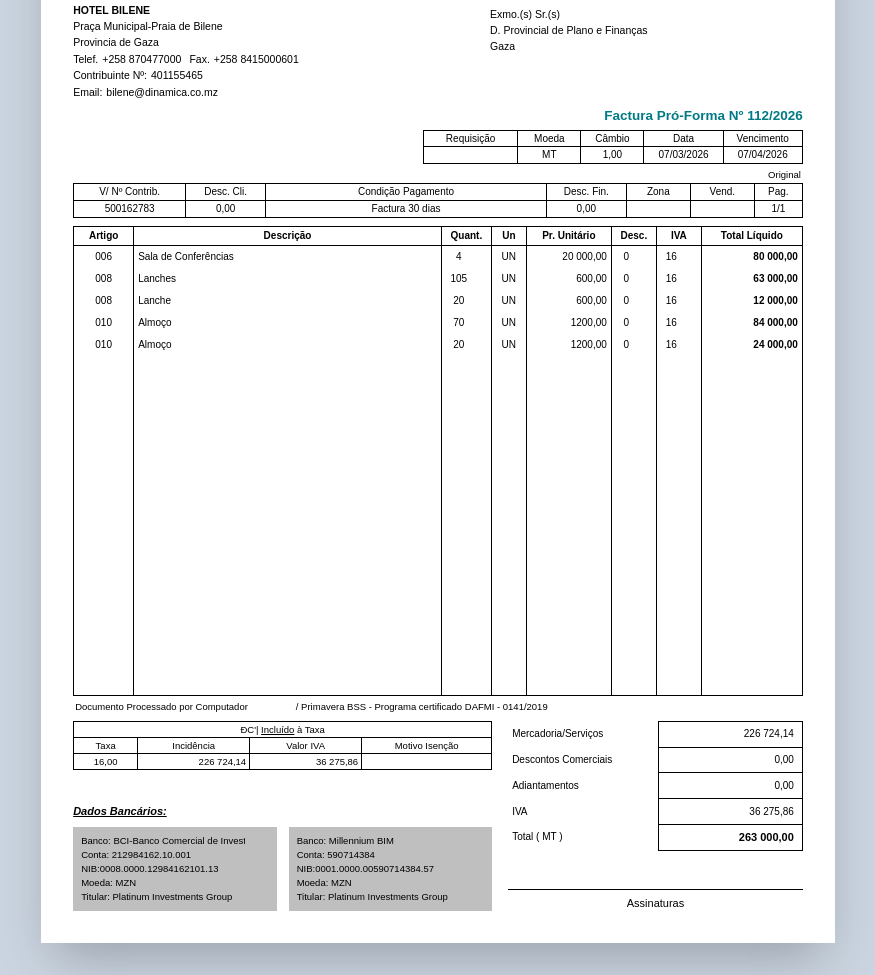
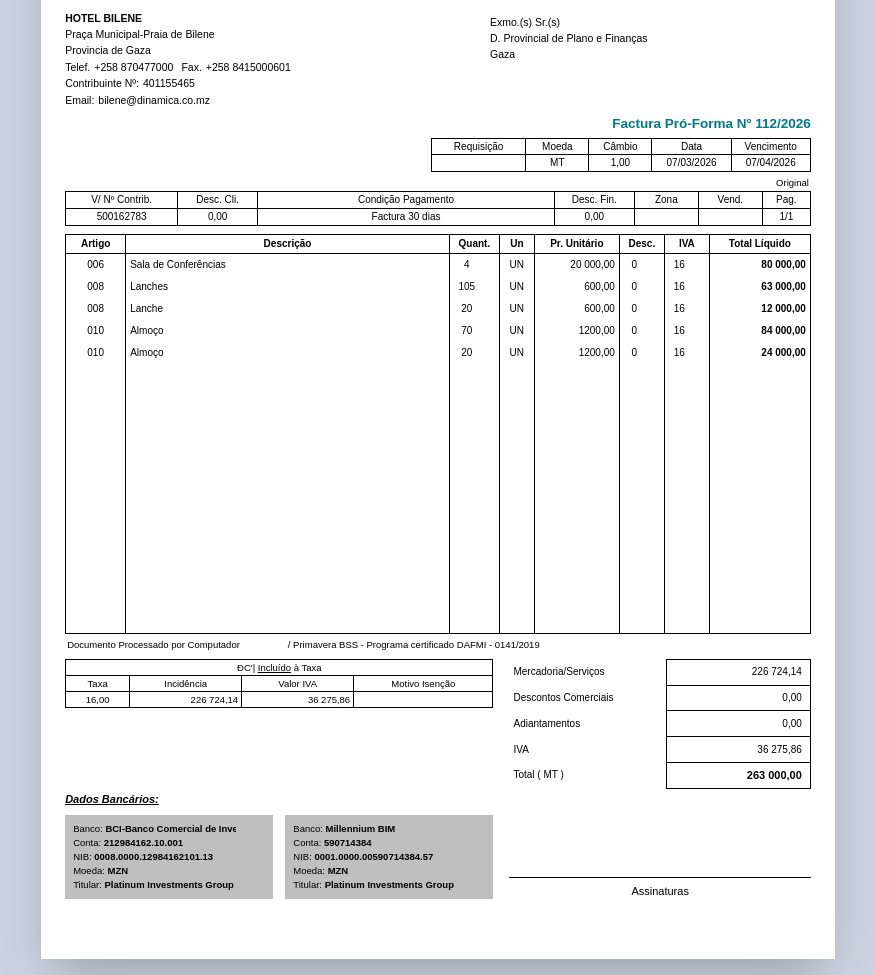
Before and after one commit to bbinter2026/4cassimo2, a plain HTML site: page index.html in a window 1280 px wide. Shown: the part 259-1234 px from the top of the page, without its empty margins (202-1077 px from the left). Drawn offline with nearby package versions, Linux system fonts and the light colour scheme; a web font is replaced by a local one.

Commit message:
Update index.html

```diff
--- a/index.html
+++ b/index.html
@@ -61,7 +61,7 @@
         .items-grid-container {
             display: flex;
             flex-direction: column;
-            min-height: 470px; /* Aumentado a altura para incluir +4 linhas para baixo */
+            min-height: 400px;
             border: 1px solid #000000;
             position: relative;
             background: #ffffff;
@@ -199,7 +199,7 @@
         }
     </style>
 </head>
-<body class="min-h-screen flex flex-col items-center">
+<body class="min-h-screen flex flex-col items-center bg-slate-300 overflow-x-auto">
 
     <!-- Non-Printable Top Action Bar -->
     <header class="no-print w-full bg-slate-900 text-white py-2.5 px-3 sm:py-3 sm:px-6 mb-2 sm:mb-4 shadow-lg flex justify-between items-center border-b border-slate-700 flex-wrap gap-2">
@@ -243,7 +243,7 @@
                 <i class="fa-solid fa-floppy-disk"></i> Guardar
             </button>
 
-            <button onclick="openHistoryModal()" class="bg-slate-800 hover:bg-slate-700 text-white px-2.5 py-1 rounded text-[11px] font-semibold border border-slate-600 flex items-center gap-1 transition relative whitespace-nowrap">
+            <button onclick="openHistoryModal()" class="bg-slate-800 hover:bg-slate-700 text-white px-2.5 py-1 rounded text-[11px] font-semibold border border-slate-600 flex items-center gap-1 relative whitespace-nowrap">
                 <i class="fa-solid fa-clock-rotate-left text-purple-400"></i> Histórico
                 <span id="historyBadge" class="bg-purple-600 text-white text-[9px] px-1.5 py-0.2 rounded-full font-bold ml-0.5">0/5</span>
             </button>
@@ -255,7 +255,7 @@
     </header>
 
     <!-- Printable A4 Document Sheet -->
-    <main id="printArea" class="print-page bg-white w-full max-w-[210mm] min-h-0 sm:min-h-[297mm] p-3 sm:p-8 shadow-2xl text-[10.5px] leading-snug text-black flex flex-col justify-between mb-4 sm:mb-8 relative rounded-lg sm:rounded-none">
+    <main id="printArea" class="print-page bg-white w-[210mm] h-[297mm] max-h-[297mm] p-6 shadow-2xl text-[10.5px] leading-snug text-black flex flex-col justify-between my-4 relative overflow-hidden shrink-0">
 
         <div>
             <!-- LOGO & BRANDING HEADER BLOCK -->
@@ -487,7 +487,7 @@
                 </div>
 
                 <!-- Right Side: Complete Monetary Totals Box & Signatures -->
-                <div class="md:col-span-5 flex flex-col justify-between min-h-[190px]">
+                <div class="md:col-span-5 flex flex-col justify-between min-h-[230px]">
                     <table class="w-full text-[10px] border-collapse">
                         <tbody>
                             <tr>
@@ -519,7 +519,7 @@
                     </table>
 
                     <!-- FOOTER SIGNATURE AREA (Positioned directly under Totals column) -->
-                    <div class="mt-4 sm:mt-6 pt-2">
+                    <div class="mt-12 sm:mt-16 pt-6">
                         <div class="w-full border-b border-black mb-1.5"></div>
                         <p class="font-normal text-center text-[11px] outline-none hover:bg-sky-50 focus:bg-sky-100 rounded px-1 transition" contenteditable="true" id="signatureLabel">Assinaturas</p>
                     </div>
@@ -928,17 +928,17 @@
 
                 div.innerHTML = `
                     <div class="flex justify-between items-center">
-                        <p class="w-full">Banco: <input type="text" value="${b.bankName}" onchange="updateBank(${idx}, 'bankName', this.value)" class="input-cell inline-block w-auto font-normal text-black" /></p>
+                        <p class="w-full">Banco: <input type="text" value="${b.bankName}" onchange="updateBank(${idx}, 'bankName', this.value)" class="input-cell inline-block w-auto font-bold text-black" /></p>
                         ${isAdmin || currentData.banks.length > 1 ? `
                             <button onclick="removeBank(${idx})" class="no-print opacity-0 group-hover:opacity-100 text-red-600 hover:text-red-800 text-[10px] ml-1 transition" title="Remover Banco">
                                 <i class="fa-solid fa-trash-can"></i>
                             </button>
                         ` : ''}
                     </div>
-                    <p>Conta: <input type="text" value="${b.account}" onchange="updateBank(${idx}, 'account', this.value)" class="input-cell inline-block w-auto" /></p>
-                    <p>NIB:${b.nib.startsWith(' ') ? '' : ''}<input type="text" value="${b.nib}" onchange="updateBank(${idx}, 'nib', this.value)" class="input-cell inline-block w-auto" /></p>
-                    <p>Moeda: <input type="text" value="${b.currency}" onchange="updateBank(${idx}, 'currency', this.value)" class="input-cell inline-block w-auto" /></p>
-                    <p>Titular: <input type="text" value="${b.holder}" onchange="updateBank(${idx}, 'holder', this.value)" class="input-cell inline-block w-auto" /></p>
+                    <p>Conta: <input type="text" value="${b.account}" onchange="updateBank(${idx}, 'account', this.value)" class="input-cell inline-block w-auto font-bold text-black" /></p>
+                    <p>NIB: <input type="text" value="${b.nib.trim()}" onchange="updateBank(${idx}, 'nib', this.value)" class="input-cell inline-block w-auto font-bold text-black" /></p>
+                    <p>Moeda: <input type="text" value="${b.currency}" onchange="updateBank(${idx}, 'currency', this.value)" class="input-cell inline-block w-auto font-bold text-black" /></p>
+                    <p>Titular: <input type="text" value="${b.holder}" onchange="updateBank(${idx}, 'holder', this.value)" class="input-cell inline-block w-auto font-bold text-black" /></p>
                 `;
 
                 container.appendChild(div);
```
